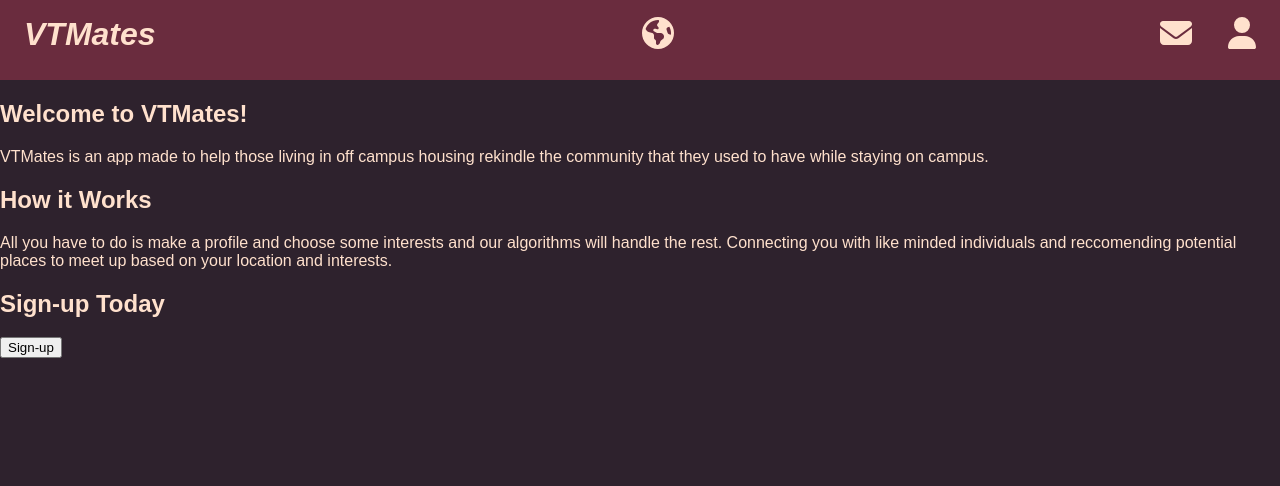
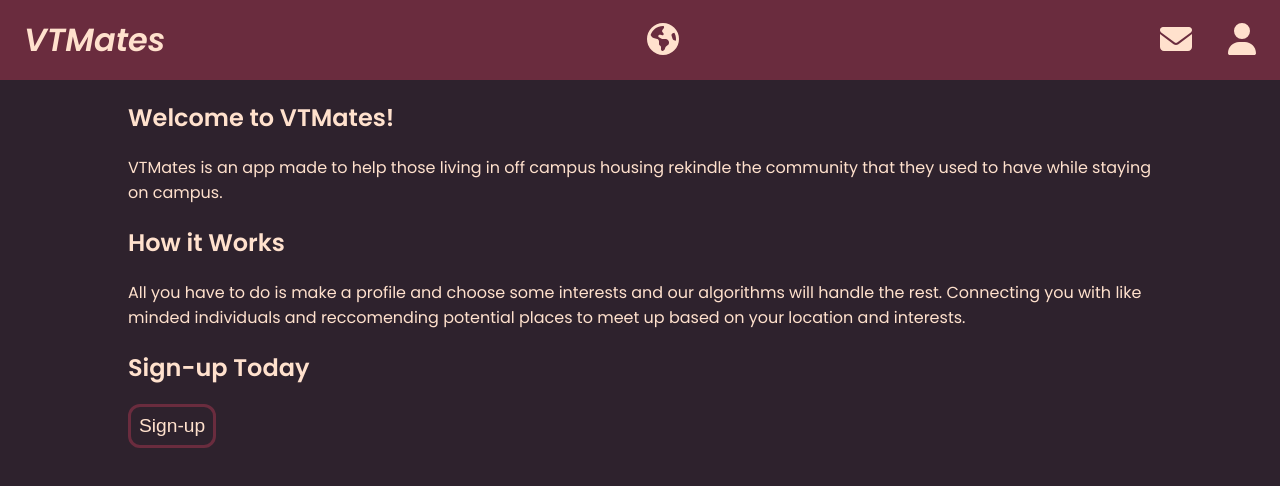
Before and after one commit to kenzie-leckenby/HackViolet, a React (Create React App) app in the folder vt-mates/: page / in a window 1280 px wide. Shown: the top 486 px of the page. Built offline with nearby package versions, Linux system fonts and the light colour scheme.

Commit message:
Added home page with non-functional button and updated css to have hover animations for all things with button class

```diff
--- a/vt-mates/src/App.css
+++ b/vt-mates/src/App.css
@@ -44,11 +44,27 @@ body {
   margin-right: 24px;
 }
 
-#profile-button {
+.button {
   transition: 150ms;
 }
-#profile-button:hover {
+.button:hover {
   scale: 1.2;
   color: var(--accent-color);
   cursor: pointer;
 }
+
+#sign-up-button {
+  background: none;
+  border-color: var(--sbg-color);
+  padding: 8px;
+  color: var(--text-color);
+  font-size: larger;
+  border-style: solid;
+  border-width: 3px;
+  border-radius: 12px;
+}
+
+.page-width {
+  margin-left: 10%;
+  margin-right: 10%;
+}
--- a/vt-mates/src/Components/Navbar.js
+++ b/vt-mates/src/Components/Navbar.js
@@ -9,17 +9,17 @@ function Navbar() {
 
   return(
     <div id="nav-bar">
-            <div id="home-button" class="left-side-nav" onClick={() => navigate('/')}>
+            <div id="home-button" class="left-side-nav button" onClick={() => navigate('/')}>
               VTMates
               </div>
-            <div id="map-button" onClick={() => navigate('/Map')}>
+            <div id="map-button" class="button" onClick={() => navigate('/Map')}>
                 <FontAwesomeIcon icon={ faEarthAmericas }/>
             </div>
             <div class="right-side-nav">
-                <div id="message-button" onClick={() => navigate('/Messages')}>
+                <div id="message-button" class="button" onClick={() => navigate('/Messages')}>
                     <FontAwesomeIcon icon={ faEnvelope } />
                 </div>
-                <div id="profile-button" onClick={() => navigate('/Profile')}>
+                <div id="profile-button" class="button" onClick={() => navigate('/Profile')}>
                     <FontAwesomeIcon icon={ faUser } />
                 </div>
             </div>
--- a/vt-mates/src/Pages/Home.js
+++ b/vt-mates/src/Pages/Home.js
@@ -2,13 +2,13 @@ import React from 'react';
 
 function Home() {
   return(
-    <div>
+    <div class="page-width">
         <h2>Welcome to VTMates!</h2>
         <p1>VTMates is an app made to help those living in off campus housing rekindle the community that they used to have while staying on campus.</p1>
         <h2>How it Works</h2>
         <p1>All you have to do is make a profile and choose some interests and our algorithms will handle the rest. Connecting you with like minded individuals and reccomending potential places to meet up based on your location and interests.</p1>
         <h2>Sign-up Today</h2>
-        <button>Sign-up</button>
+        <button id="sign-up-button" class="button">Sign-up</button>
     </div>
   )
 }
--- a/vt-mates/src/index.css
+++ b/vt-mates/src/index.css
@@ -1,3 +1,5 @@
+@import url('https://fonts.googleapis.com/css2?family=Poppins:ital,wght@0,400;0,600;1,600&display=swap');
+
 body {
   margin: 0;
   font-family: -apple-system, BlinkMacSystemFont, 'Segoe UI', 'Roboto', 'Oxygen',
```
Also changed, not shown: vt-mates/src/logo.svg (deleted).
